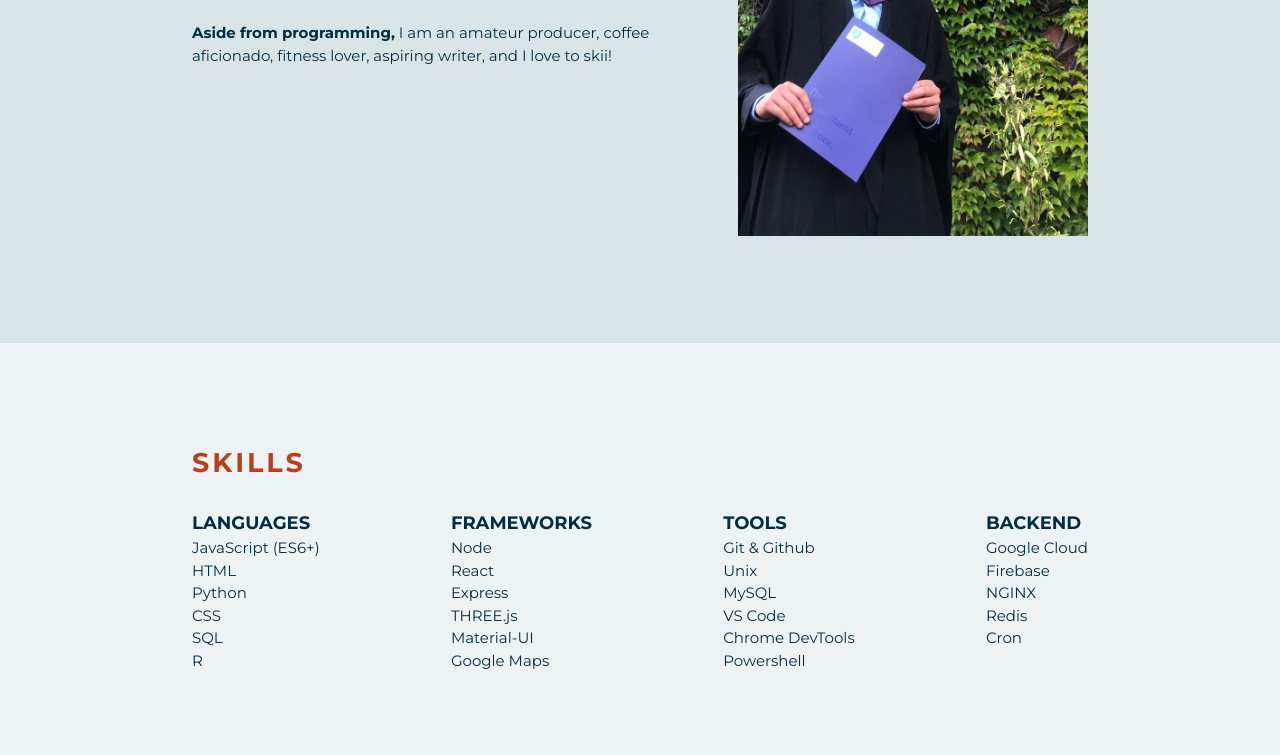
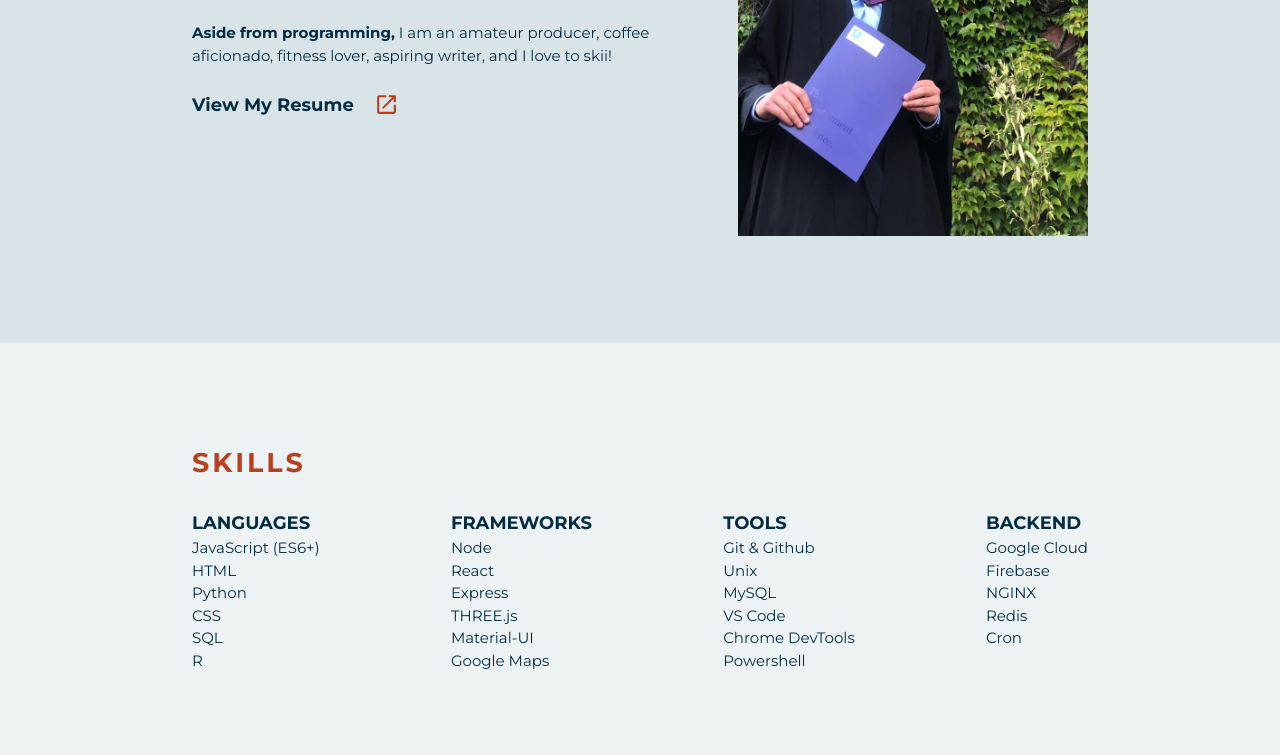
Before and after one commit to HarveyReynier/v1, a plain HTML site: page index.html in a window 1280 px wide. Shown: the part 1265-2020 px from the top of the page. Drawn offline with nearby package versions, Linux system fonts and the light colour scheme.

Commit message:
added resume link, and 2 new hover styles for links. Added external link icons to projects and resume links.

```diff
--- a/index.html
+++ b/index.html
@@ -95,6 +95,10 @@
                 </p>
 
                 <p><strong>Aside from programming,</strong> I am an amateur producer, coffee aficionado, fitness lover, aspiring writer, and I love to skii!</p>
+
+                <a href="./Resume.pdf" target="_blank" id="resume-link" class="highlight-link external-link">
+                    View My Resume
+                </a>
             </div>
 
             <div class="row-item">
@@ -194,7 +198,7 @@
         <div class="section-title">Other Projects</div>
         <div class="row projects-row">
             <div class="project">
-                <div class="project-name">
+                <div class="project-name external-link">
                     <a href="https://bring-your-own-map.firebaseapp.com/" target="_blank">BYOM - Community & Events Website</a>
                 </div>
                 <p>Bring Your Own Map (BYOM) is a cartography community promoting democratic data science.
@@ -221,7 +225,7 @@
         </div>
         <div class="row projects-row">
             <div class="project">
-                <div class="project-name">
+                <div class="project-name external-link">
                     <a href="https://hreynier.github.io/simple-todo-app" target="_blank">To-Do App</a>
                 </div>
                 <p>A very simple To-Do list app. I was interested in learning React, so I created this very simple app to make a minimal to-do list.</p>
@@ -242,7 +246,7 @@
         </div>
         <div class="row projects-row">
             <div class="project">
-                <div class="project-name">
+                <div class="project-name external-link">
                     <a href="https://github.com/HarveyReynier/v1/" target="_blank">Personal Website V1</a>
                 </div>
                 <p>The first iteration of my personal site (What you are scrolling through!) I tried to avoid using superfluous frameworks like Bootstrap and jQuery to improve my HTML and CSS skills. </p>
@@ -267,7 +271,7 @@
         </div>
         <div class="row projects-row">
             <div class="project">
-                <div class="project-name">
+                <div class="project-name external-link">
                     <a href="https://github.com/HarveyReynier/SDCS/" target="_blank">Tree-Pol: Predictive Analytics App</a>
                 </div>
                 <p>Final project for my Spatial Data, Capture, and Storage module at UCL.
--- a/styles/styles.css
+++ b/styles/styles.css
@@ -207,6 +207,62 @@ strong {
     border:1px solid #F05D5E;
     color: #F05D5E;
     background-color: #E6EEF0;
+}
+
+.highlight-link {
+    position: relative;
+    display: inline-block;
+    z-index: 2;
+    text-decoration: none;
+    -webkit-box-shadow: inset 0 -3px 0 #BA3F1D;
+    box-shadow: inset 0px 0px 0 #BA3F1D;
+}
+
+.highlight-link:focus,.highlight-link:hover {
+    -webkit-transition: all .2s cubic-bezier(0.42, 0, 0, 0.98);
+    transition: all .2s cubic-bezier(0.42, 0, 0, 0.98);
+    box-shadow: inset 165px 0 0 #BA3F1D;
+    color: #edf2f4;
+}
+
+.external-link {
+    -webkit-transition: all .2s cubic-bezier(0.42, 0, 0, 0.98);
+    transition: all .2s cubic-bezier(0.42, 0, 0, 0.98);
+    font-weight: 700;
+
+    background-color: transparent;
+    white-space: nowrap;
+}
+
+.external-link::after {
+    -webkit-transition: all .2s cubic-bezier(0.42, 0, 0, 0.98);
+    transition: all .2s cubic-bezier(0.42, 0, 0, 0.98);
+    position: relative;
+    bottom: 2px;
+    margin-left: 15px;
+    content: '';
+    background: url(../img/icons/external-link.svg) no-repeat center;
+    background-size: 100%;
+    width: 20px;
+    height: 20px;
+    display: inline-block;
+    vertical-align: middle;
+}
+
+.external-link:focus:after, .external-link:hover:after {
+	margin-left: 15px;
+	-webkit-transform: translateX(5px);
+	transform: translateX(5px)
+}
+
+#resume-link {
+    display: inline-block;
+    font-size: 1.2em;
+}
+
+#resume-link::after {
+    width: 25px;
+    height: 25px;
 }
 
 /* Animated link on hover utility */
```
